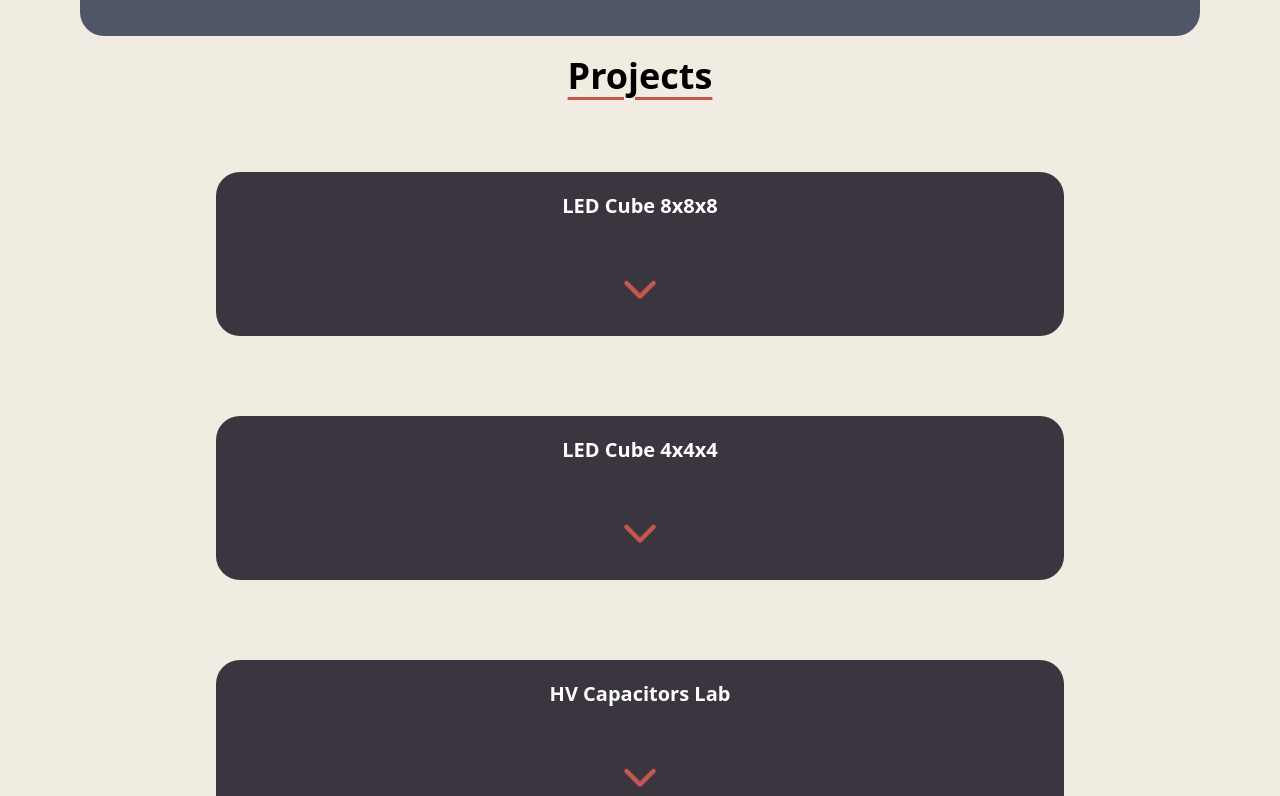
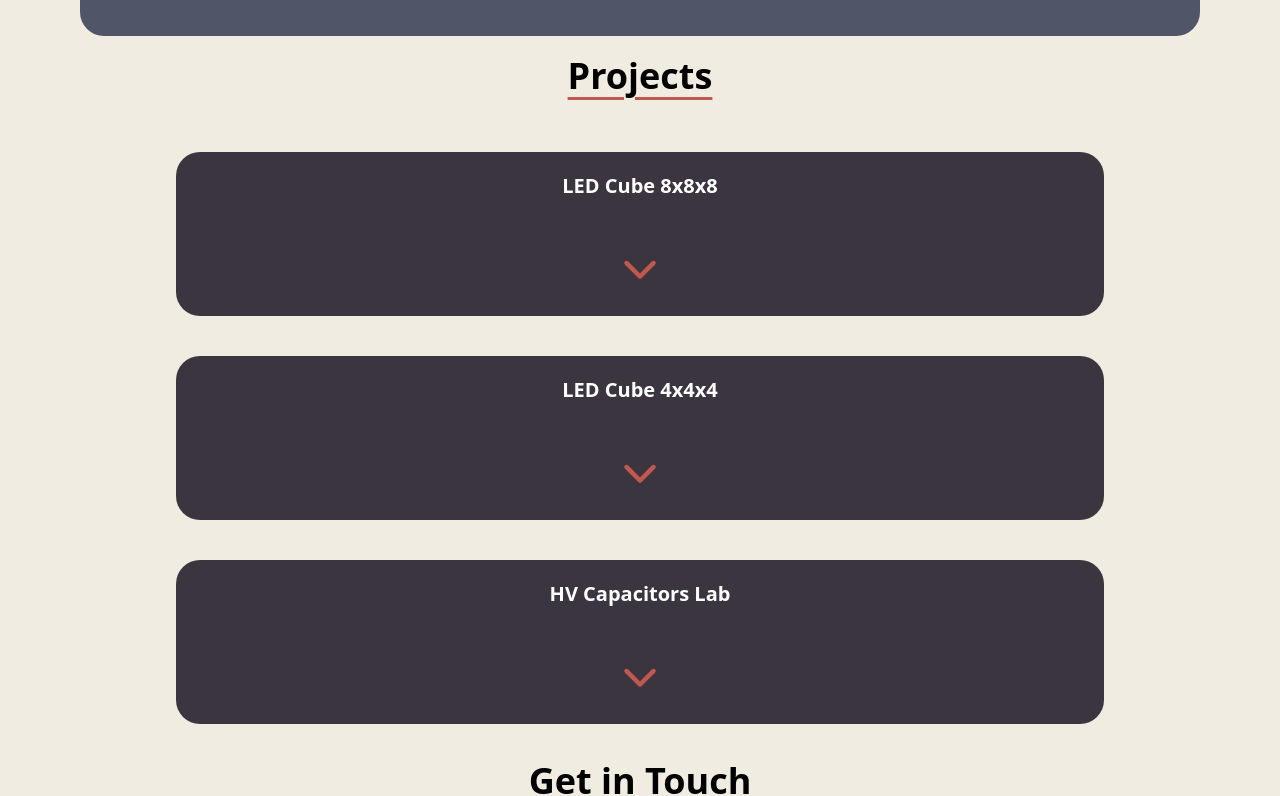
Before and after one commit to angomes94/Portfolio, a React (Create React App) app: page / in a window 1280 px wide. Shown: the part 1513-2309 px from the top of the page. Built offline with nearby package versions, Linux system fonts and the light colour scheme.

Commit message:
solving bug on scrool

```diff
--- a/src/App.js
+++ b/src/App.js
@@ -9,7 +9,7 @@ import Contact from "./components/Contact"
 
 export default function App() {
   return (
-    <div className=" w-full bg-cream overflow-x-hidden">
+    <div className=" flex flex-col w-full bg-cream overflow-x-hidden">
     <Header/>
     <AboutMe/>
     <Skills/>
--- a/src/components/ProjectCard.js
+++ b/src/components/ProjectCard.js
@@ -6,33 +6,33 @@ export default function ProjectCard({ isOrientationStart, project }) {
 
 
   return (
-    <div className='flex flex-col items-center justify-center bg-dark-slate m-10 rounded-3xl p-5 duration-300 active:bg-opacity-80 hover:bg-opacity-80'>
+    <div className='flex flex-col items-center justify-center bg-dark-slate p-5 my-5 md:my-15 rounded-3xl  duration-300 active:bg-opacity-80 hover:bg-opacity-80'>
       <h1 className='text-white font-bold text-xl'>{project.title} {isExpand && <span className=' text-lg font-thin'> {" - " + project.date} </span>}</h1>
       <div className={` w-full py-5 flex transition-all duration-500 ease-in-out justify-center items-center ${isExpand ? ' opacity-100' : ' h-0 opacity-0 overflow-hidden'}`}>
         <div className={` w-full flex flex-col md:flex-row justify-center items-center md:p-10 ${isOrientationStart ? 'md:flex-row' : 'md:flex-row-reverse'}`}>
           <div className={` grid grid-cols-1 md:grid-cols-2 gap-4 pb-10 md:pb-0 ${isOrientationStart ? "md:pr-10" : "md:pl-10" } rounded-xl `}>
-            <div className=' duration-500 ease-in-out transition-all  md:hover:cursor-zoom-in md:hover:scale-150'>
+            <div className=' duration-500 ease-in-out transition-all  md:hover:cursor-zoom-in md:hover:scale-150 hover:z-50 '>
               <LazyImage
                 className='rounded-xl border-4 border-orange md:max-h-[300px] md:w-auto '
                 src={project.img1}
                 alt='Project image 1'
               />
             </div>
-            <div className='  duration-500 ease-in-out transition-all  md:hover:cursor-zoom-in md:hover:scale-150 '>
+            <div className='  duration-500 ease-in-out transition-all  md:hover:cursor-zoom-in md:hover:scale-150 hover:z-50  '>
               <LazyImage
                 className='rounded-xl border-4 border-orange  md:max-h-[300px] md:w-auto '
                 src={project.img2}
                 alt='Project image 2'
               />
             </div>
-            <div className='  duration-500 ease-in-out transition-all  md:hover:cursor-zoom-in md:hover:scale-150'>
+            <div className='  duration-500 ease-in-out transition-all  md:hover:cursor-zoom-in md:hover:scale-150 hover:z-50 '>
               <LazyImage
                 className='rounded-xl border-4 border-orange md:max-h-[300px] md:w-auto  '
                 src={project.img3}
                 alt='Project image 3'
               />
             </div>
-            <div className='  duration-500 ease-in-out transition-all  md:hover:cursor-zoom-in md:hover:scale-150'>
+            <div className='  duration-500 ease-in-out transition-all  md:hover:cursor-zoom-in md:hover:scale-150 hover:z-50 '>
               <LazyImage
                 className='rounded-xl border-4 border-orange  md:max-h-[300px]  md:w-auto'
                 src={project.img4}
@@ -40,8 +40,8 @@ export default function ProjectCard({ isOrientationStart, project }) {
               />
             </div>
           </div>
-          <div className='flex flex-col text-black font-extralight text-center p-5 bg-zinc-300 rounded-xl'>
-            <p className='md:w-96'>{project.description}</p>
+          <div className='flex flex-col md:w-1/2 text-black font-extralight text-center p-5 bg-zinc-300 rounded-xl'>
+            <p className=' text-sm'>{project.description}</p>
             <div className='flex flex-row justify-center items-center pt-5'>
               {project.github && <i onClick={() => window.open(`${project.github}`, '_blank', 'noopener,noreferrer')} className="fa-brands fa-github text-4xl px-2  text-center cursor-pointer duration-300 hover:scale-110 focus:scale-110"></i>}
               {project.url && <i onClick={() => window.open(`${project.url}`, '_blank', 'noopener,noreferrer')} className=" fa-solid fa-link text-4xl px-2 text-center cursor-pointer duration-300 hover:scale-110 focus:scale-110"></i>}
--- a/src/components/Projects.js
+++ b/src/components/Projects.js
@@ -47,7 +47,7 @@ export default function Projects() {
     return (
         <div id='projects' className='w-full flex flex-col justify-center items-center'>
             <h1 className='text-center text-black font-extrabold text-4xl py-5 underline underline-offset-8 decoration-orange'>Projects</h1>
-            <motion.div ref={ref} animate={controls} initial="hidden" variants={variants} className='flex flex-col h-[750px] md:w-3/4 overflow-y-auto p-4' >
+            <motion.div ref={ref} animate={controls} initial="hidden" variants={variants} className='flex flex-col h-[625px] md:w-3/4 overflow-y-scroll p-4' >
                 {Object.keys(PROJECTDATA).map((key, index) => {
                     return (<ProjectCard key={index} isOrientationStart={index % 2 === 0} project={PROJECTDATA[key]} />)
                 })}
```
